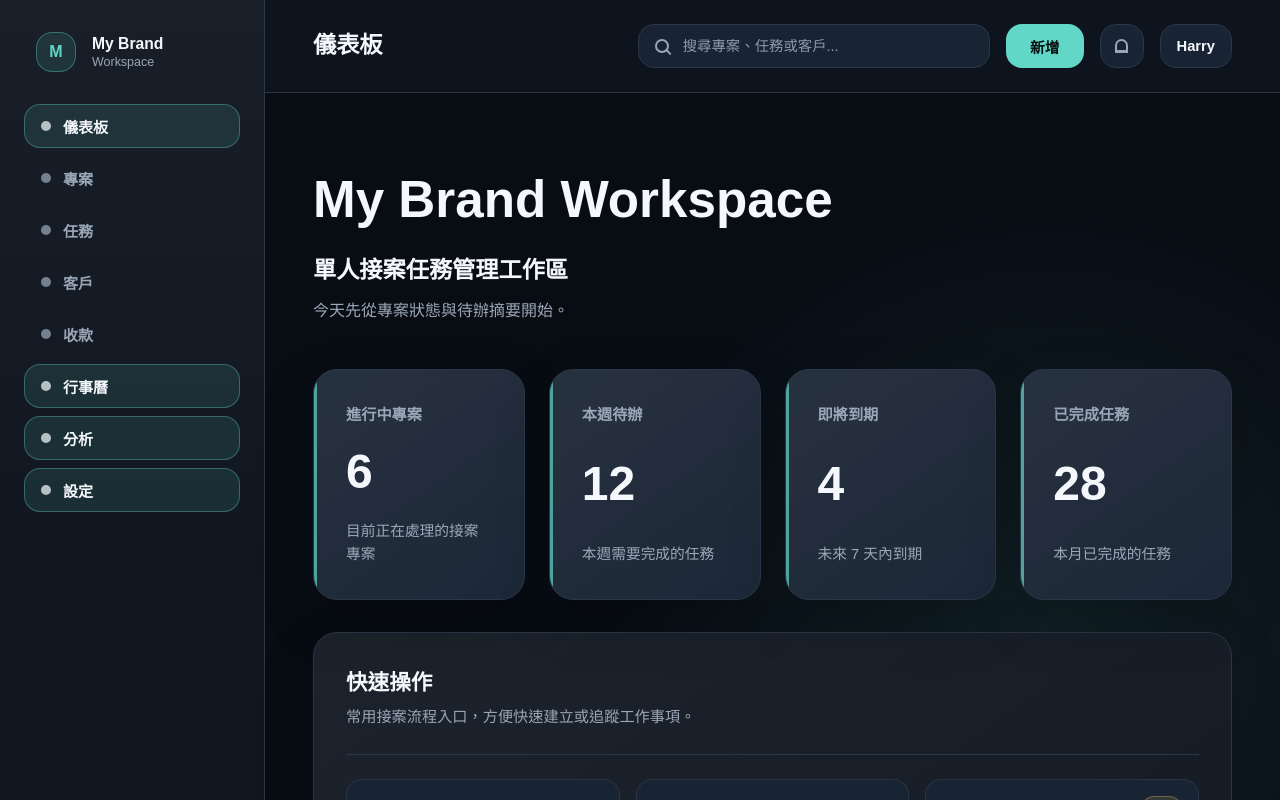
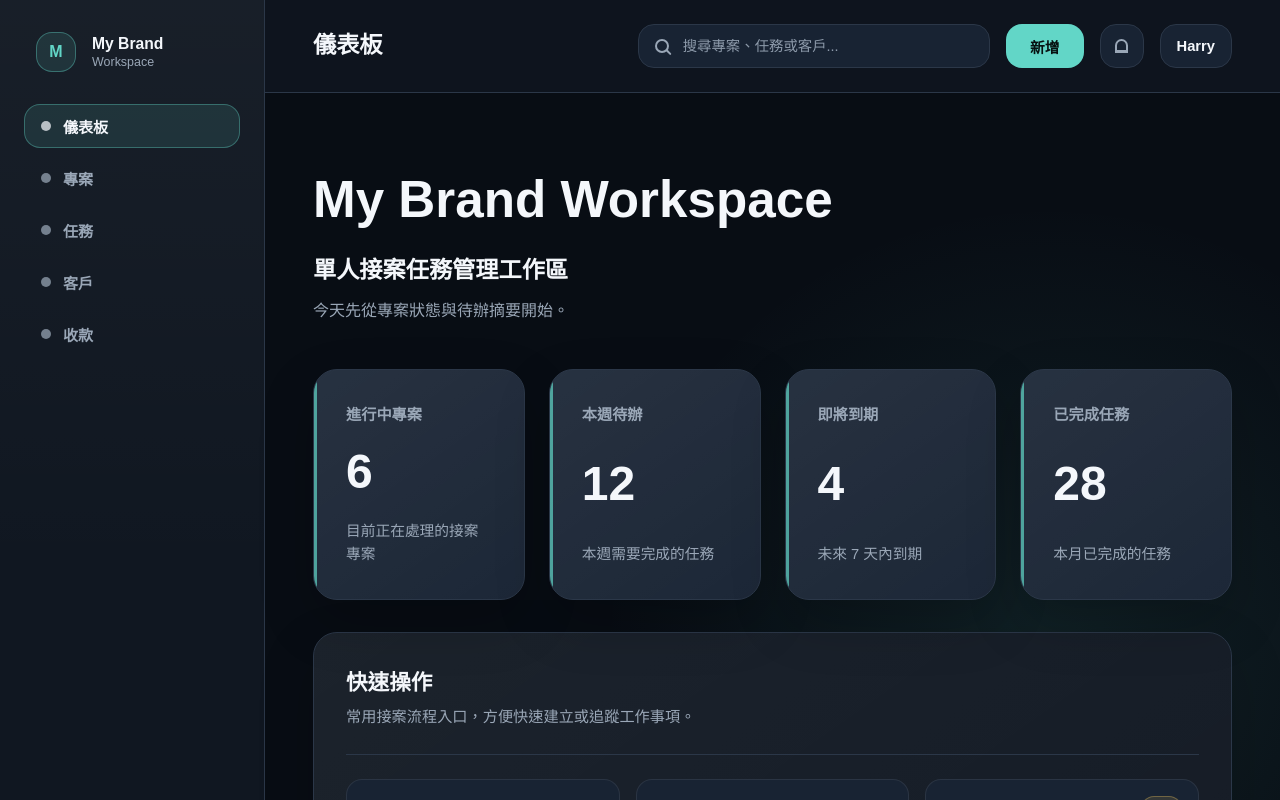
Before and after one commit to Harry-0824/my-brand-workspace, a React (Vite) app: page / in a window 1280 px wide. Shown: the top 800 px of the page. Built offline with nearby package versions, Linux system fonts and the light colour scheme.

Commit message:
fix: correct sidebar active state and add netlify spa fallback

```diff
--- a/src/components/navigation/Sidebar.tsx
+++ b/src/components/navigation/Sidebar.tsx
@@ -6,10 +6,7 @@ const navItems = [
   { label: "專案", to: "/projects" },
   { label: "任務", to: "/tasks" },
   { label: "客戶", to: "/clients" },
-  { label: "收款", to: "/invoices" },
-  { label: "行事曆", to: "/" },
-  { label: "分析", to: "/" },
-  { label: "設定", to: "/" }
+  { label: "收款", to: "/invoices" }
 ] as const;
 
 export function Sidebar() {
```
Also changed, not shown: 2 other files (tests, documents, lock files or other folders).
